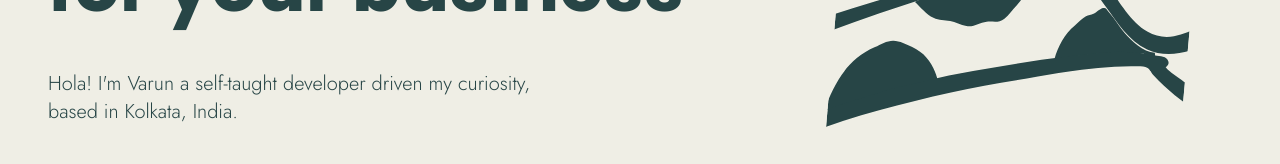
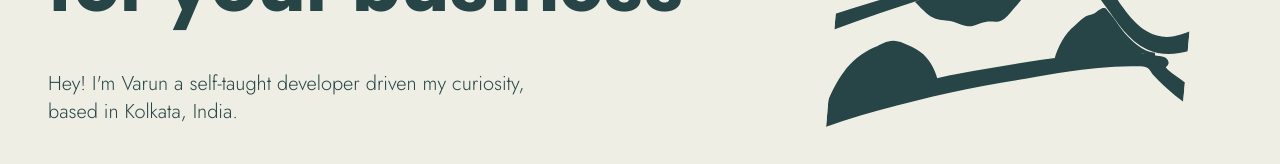
Before and after one commit to Varun-Bhabhra/Portfolio-2.0, a React (Create React App) app: page / in a window 1280 px wide. Shown: the part 438-602 px from the top of the page. Built offline with nearby package versions, Linux system fonts and the light colour scheme.

Commit message:
Form & Footer

```diff
--- a/public/index.html
+++ b/public/index.html
@@ -6,7 +6,8 @@
   <link rel="icon" href="%PUBLIC_URL%/favicon.ico" />
   <meta name="viewport" content="width=device-width, initial-scale=1" />
   <meta name="theme-color" content="#000000" />
-  <meta name="description" content="Web site created using create-react-app" />
+  <meta name="description"
+    content="Hey! I'm Varun a self-taught developer driven my curiosity, based in Kolkata, India." />
   <link rel="apple-touch-icon" href="%PUBLIC_URL%/logo192.png" />
 
   <!-- Icons [Font Awesome Link] -->
--- a/src/components/Hero.js
+++ b/src/components/Hero.js
@@ -16,7 +16,7 @@ const Hero = () => {
 
         <div className="space-y-8 lg:space-y-12 text-center sm:text-left md:mb-32">
           <h2 className="font-bold text-4xl md:text-4xl lg:text-5xl xl:text-7xl leading-snug">A website can be the biggest break for your business</h2>
-          <p className="font-jost font-light text-lg xl:text-xl xl:w-4/6">Hola! I'm Varun a self-taught developer driven my curiosity, based in Kolkata, India.</p>
+          <p className="font-jost font-light text-lg xl:text-xl xl:w-4/6">Hey! I'm Varun a self-taught developer driven my curiosity, based in Kolkata, India.</p>
 
           <div className="flex flex-col sm:flex-row gap-4">
             <Button
```
